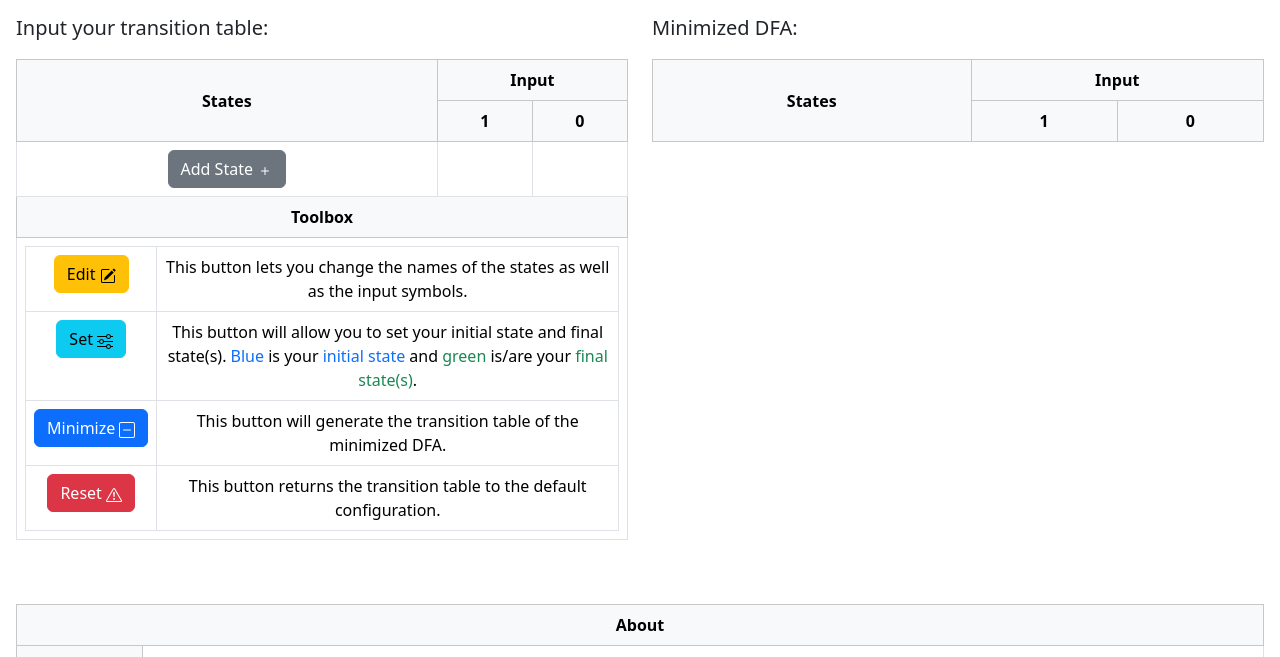
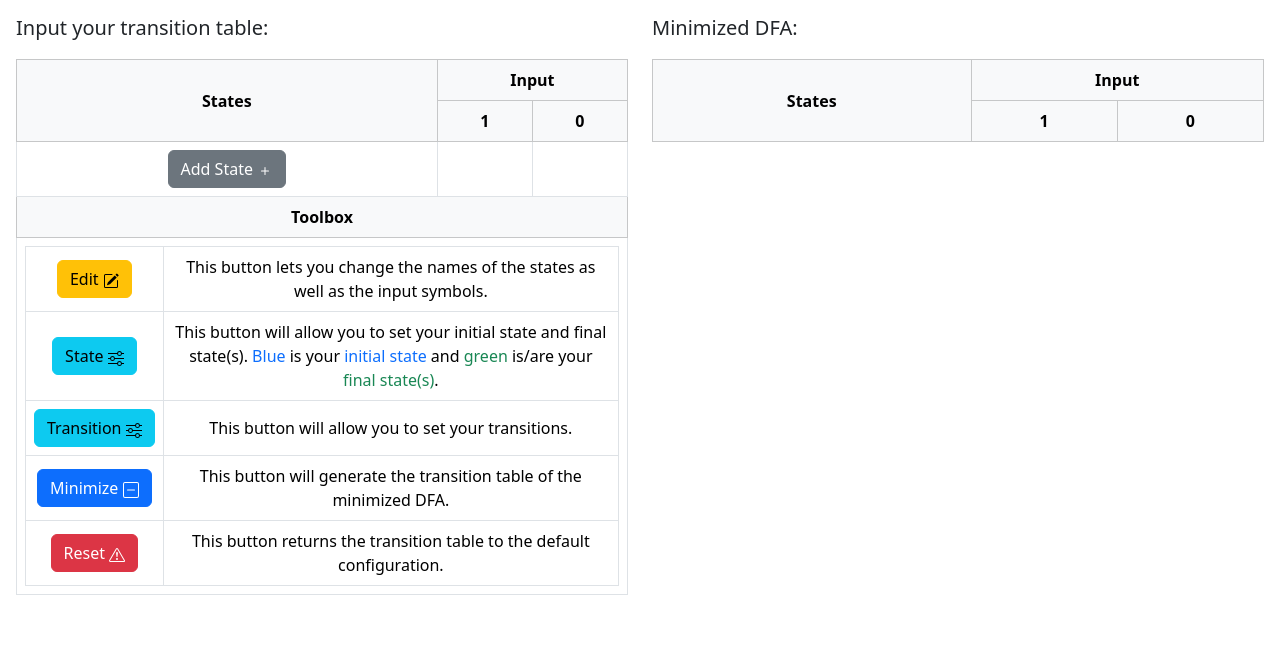
Before and after one commit to n-marcelino/DFA-Minimalization-Utility, a plain HTML site: page index.html in a window 1280 px wide. Shown: the part 66-723 px from the top of the page. Drawn offline with nearby package versions, Linux system fonts and the light colour scheme.

Commit message:
beginning set transitions

```diff
--- a/index.html
+++ b/index.html
@@ -47,8 +47,8 @@
                                     </svg>
                                 </button>
                             </th>
-                            <td></td>
-                            <td></td>
+                            <td class="align-middle"></td>
+                            <td class="align-middle"></td>
                         </tr>
 
                         <tr class="table-light">
@@ -62,7 +62,7 @@
                                 <table class="table text-center m-0 table-bordered">
                                     <tbody>
                                         <tr>
-                                            <td>
+                                            <td class="align-middle">
                                                 <button onclick="editState()" id="editButton" type="button"
                                                     class="btn btn-warning text-nowrap">
                                                     Edit
@@ -76,16 +76,16 @@
                                                     </svg>
                                                 </button>
                                             </td>
-                                            <td>
+                                            <td class="align-middle">
                                                 This button lets you change the names of the states as well as the input
                                                 symbols.
                                             </td>
                                         </tr>
                                         <tr>
-                                            <td>
-                                                <button id="setButton" onclick="setState()" type="button"
+                                            <td class="align-middle">
+                                                <button id="setStateButton" onclick="setState()" type="button"
                                                     class="btn btn-info text-nowrap">
-                                                    Set
+                                                    State
                                                     <svg xmlns="http://www.w3.org/2000/svg" width="16" height="16"
                                                         fill="currentColor" class="bi bi-sliders" viewBox="0 0 16 16">
                                                         <path fill-rule="evenodd"
@@ -93,7 +93,7 @@
                                                     </svg>
                                                 </button>
                                             </td>
-                                            <td>
+                                            <td class="align-middle">
                                                 This button will allow you to set your initial state and final state(s).
                                                 <span class="text-primary">Blue</span> is your <span
                                                     class="text-primary">initial state</span> and <span
@@ -101,29 +101,48 @@
                                                     class="text-success">final state(s)</span>.
                                             </td>
                                         </tr>
-                        </tr>
                                         <tr>
-                            <td>
-                                <button onclick="" type="button" class="btn btn-primary text-nowrap">
-                                    Minimize
-                                    <svg xmlns="http://www.w3.org/2000/svg" width="16" height="16" fill="currentColor"
-                                        class="bi bi-dash-square" viewBox="0 0 16 16">
-                                        <path
-                                            d="M14 1a1 1 0 0 1 1 1v12a1 1 0 0 1-1 1H2a1 1 0 0 1-1-1V2a1 1 0 0 1 1-1zM2 0a2 2 0 0 0-2 2v12a2 2 0 0 0 2 2h12a2 2 0 0 0 2-2V2a2 2 0 0 0-2-2z" />
-                                        <path d="M4 8a.5.5 0 0 1 .5-.5h7a.5.5 0 0 1 0 1h-7A.5.5 0 0 1 4 8" />
+                                            <td class="align-middle">
+                                                <button id="setTransitionButton" onclick="setTransitionState()" type="button"
+                                                    class="btn btn-info text-nowrap">
+                                                    Transition
+                                                    <svg xmlns="http://www.w3.org/2000/svg" width="16" height="16"
+                                                        fill="currentColor" class="bi bi-sliders" viewBox="0 0 16 16">
+                                                        <path fill-rule="evenodd"
+                                                            d="M11.5 2a1.5 1.5 0 1 0 0 3 1.5 1.5 0 0 0 0-3M9.05 3a2.5 2.5 0 0 1 4.9 0H16v1h-2.05a2.5 2.5 0 0 1-4.9 0H0V3zM4.5 7a1.5 1.5 0 1 0 0 3 1.5 1.5 0 0 0 0-3M2.05 8a2.5 2.5 0 0 1 4.9 0H16v1H6.95a2.5 2.5 0 0 1-4.9 0H0V8zm9.45 4a1.5 1.5 0 1 0 0 3 1.5 1.5 0 0 0 0-3m-2.45 1a2.5 2.5 0 0 1 4.9 0H16v1h-2.05a2.5 2.5 0 0 1-4.9 0H0v-1z" />
                                                     </svg>
                                                 </button>
                                             </td>
-                            <td>
+                                            <td class="align-middle">
+                                                This button will allow you to set your transitions.
+                                            </td>
+                                        </tr>
+                                        <tr>
+                                            <td class="align-middle">
+                                                <button onclick="" type="button" class="btn btn-primary text-nowrap">
+                                                    Minimize
+                                                    <svg xmlns="http://www.w3.org/2000/svg" width="16" height="16"
+                                                        fill="currentColor" class="bi bi-dash-square"
+                                                        viewBox="0 0 16 16">
+                                                        <path
+                                                            d="M14 1a1 1 0 0 1 1 1v12a1 1 0 0 1-1 1H2a1 1 0 0 1-1-1V2a1 1 0 0 1 1-1zM2 0a2 2 0 0 0-2 2v12a2 2 0 0 0 2 2h12a2 2 0 0 0 2-2V2a2 2 0 0 0-2-2z" />
+                                                        <path
+                                                            d="M4 8a.5.5 0 0 1 .5-.5h7a.5.5 0 0 1 0 1h-7A.5.5 0 0 1 4 8" />
+                                                    </svg>
+                                                </button>
+                                            </td>
+                                            <td class="align-middle">
                                                 This button will generate the transition table of the minimized DFA.
                                             </td>
                                         </tr>
                                         <tr>
-                            <td>
-                                <button onclick="resetTable()" type="button" class="btn btn-danger text-nowrap">
+                                            <td class="align-middle">
+                                                <button onclick="resetTable()" type="button"
+                                                    class="btn btn-danger text-nowrap">
                                                     Reset
-                                    <svg xmlns="http://www.w3.org/2000/svg" width="16" height="16" fill="currentColor"
-                                        class="bi bi-exclamation-triangle" viewBox="0 0 16 16">
+                                                    <svg xmlns="http://www.w3.org/2000/svg" width="16" height="16"
+                                                        fill="currentColor" class="bi bi-exclamation-triangle"
+                                                        viewBox="0 0 16 16">
                                                         <path
                                                             d="M7.938 2.016A.13.13 0 0 1 8.002 2a.13.13 0 0 1 .063.016.15.15 0 0 1 .054.057l6.857 11.667c.036.06.035.124.002.183a.2.2 0 0 1-.054.06.1.1 0 0 1-.066.017H1.146a.1.1 0 0 1-.066-.017.2.2 0 0 1-.054-.06.18.18 0 0 1 .002-.183L7.884 2.073a.15.15 0 0 1 .054-.057m1.044-.45a1.13 1.13 0 0 0-1.96 0L.165 13.233c-.457.778.091 1.767.98 1.767h13.713c.889 0 1.438-.99.98-1.767z" />
                                                         <path
@@ -131,7 +150,7 @@
                                                     </svg>
                                                 </button>
                                             </td>
-                            <td>
+                                            <td class="align-middle">
                                                 This button returns the transition table to the default configuration.
                                             </td>
                                         </tr>
@@ -139,7 +158,6 @@
                                 </table>
                             </td>
                         </tr>
-
                     </tbody>
                 </table>
             </div>
@@ -176,17 +194,18 @@
             <tbody>
                 <tr>
                     <th scope="row" class="table-light text-center">Author</th>
-                    <td>Nico Marcelino</td>
+                    <td class="align-middle">Nico Marcelino</td>
                 </tr>
                 <tr>
                     <th scope="row" class="table-light text-center">Description</th>
-                    <td>The DFA Minimalization Utility is an educational tool for learning Automata Theory,
+                    <td class="align-middle">The DFA Minimalization Utility is an educational tool for learning Automata
+                        Theory,
                         specifically DFA. It makes use of transition tables in order to generate the equivalent DFA with
                         the minimal amount of states.</td>
                 </tr>
                 <tr>
                     <th scope="row" class="table-light text-center">Relevant Links</th>
-                    <td>
+                    <td class="align-middle">
                         <div class="list-group">
                             <a target="_blank"
                                 href="https://docs.google.com/document/d/1pgcTUgcheWfmgPpKW21zi_bjpXf8nQ5DFyQwb2vDWMM/edit?usp=sharing"
```
Also changed, not shown: js/script.js (+14 -7 lines). Lines whose indentation alone changed are shown as unchanged.
